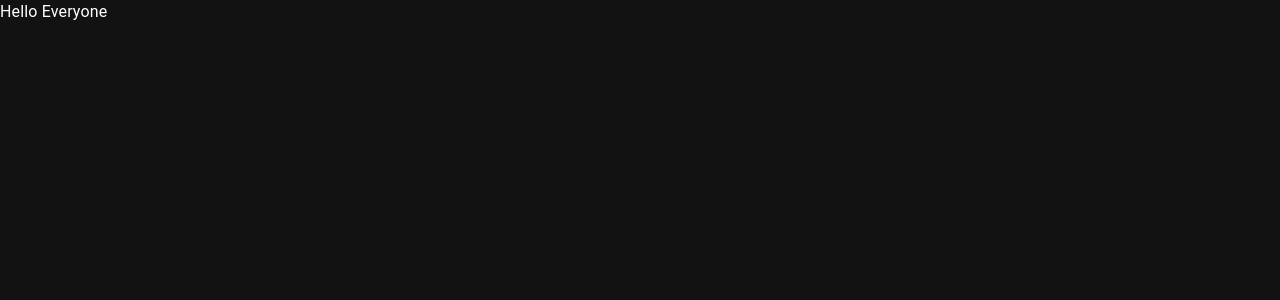
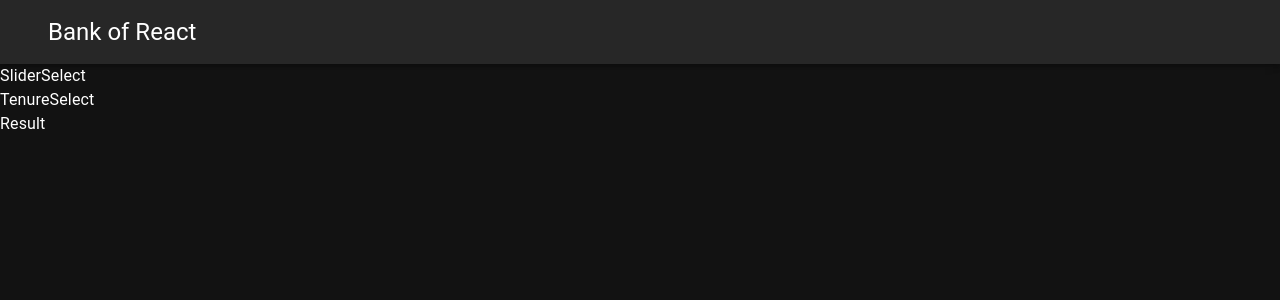
Before and after one commit to kaiyumdev/bank-calculation-app, a React (Create React App) app: page / in a window 1280 px wide. Shown: the top 300 px of the page. Built offline with nearby package versions, Linux system fonts and the light colour scheme.

Commit message:
[DONE]create navbar

```diff
--- a/src/App.js
+++ b/src/App.js
@@ -1,7 +1,18 @@
 import "./App.css";
+import Navbar from "./components/Navbar";
+import Result from "./components/Result";
+import SliderSelect from "./components/SliderSelect";
+import TenureSelect from "./components/TenureSelect";
 
 function App() {
-  return <div>Hello Everyone</div>;
+  return (
+    <div>
+      <Navbar></Navbar>
+      <SliderSelect></SliderSelect>
+      <TenureSelect></TenureSelect>
+      <Result></Result>
+    </div>
+  );
 }
 
 export default App;
--- /dev/null
+++ b/src/components/Navbar.js
@@ -0,0 +1,21 @@
+import React from "react";
+import AppBar from "@mui/material/AppBar";
+import Toolbar from "@mui/material/Toolbar";
+import Typography from "@mui/material/Typography";
+import Container from "@mui/material/Container";
+
+const Navbar = () => {
+  return (
+    <AppBar position="static">
+      <Container maxWidth="xl">
+        <Toolbar>
+          <Typography variant="h5" component="div" sx={{ flexGrow: 1 }}>
+            Bank of React
+          </Typography>
+        </Toolbar>
+      </Container>
+    </AppBar>
+  );
+};
+
+export default Navbar;
--- /dev/null
+++ b/src/components/Result.js
@@ -0,0 +1,7 @@
+import React from "react";
+
+const Result = () => {
+  return <div>Result</div>;
+};
+
+export default Result;
--- /dev/null
+++ b/src/components/SliderSelect.js
@@ -0,0 +1,7 @@
+import React from "react";
+
+const SliderSelect = () => {
+  return <div>SliderSelect</div>;
+};
+
+export default SliderSelect;
--- /dev/null
+++ b/src/components/TenureSelect.js
@@ -0,0 +1,7 @@
+import React from "react";
+
+const TenureSelect = () => {
+  return <div>TenureSelect</div>;
+};
+
+export default TenureSelect;
--- a/src/theme.js
+++ b/src/theme.js
@@ -4,4 +4,7 @@ export const theme = createTheme({
   palette: {
     mode: "dark",
   },
+  // typography: {
+  //   h1:{}
+  // },
 });
```
Also changed, not shown: src/components/common/SliderComponent.js (added, +7 -0 lines).
